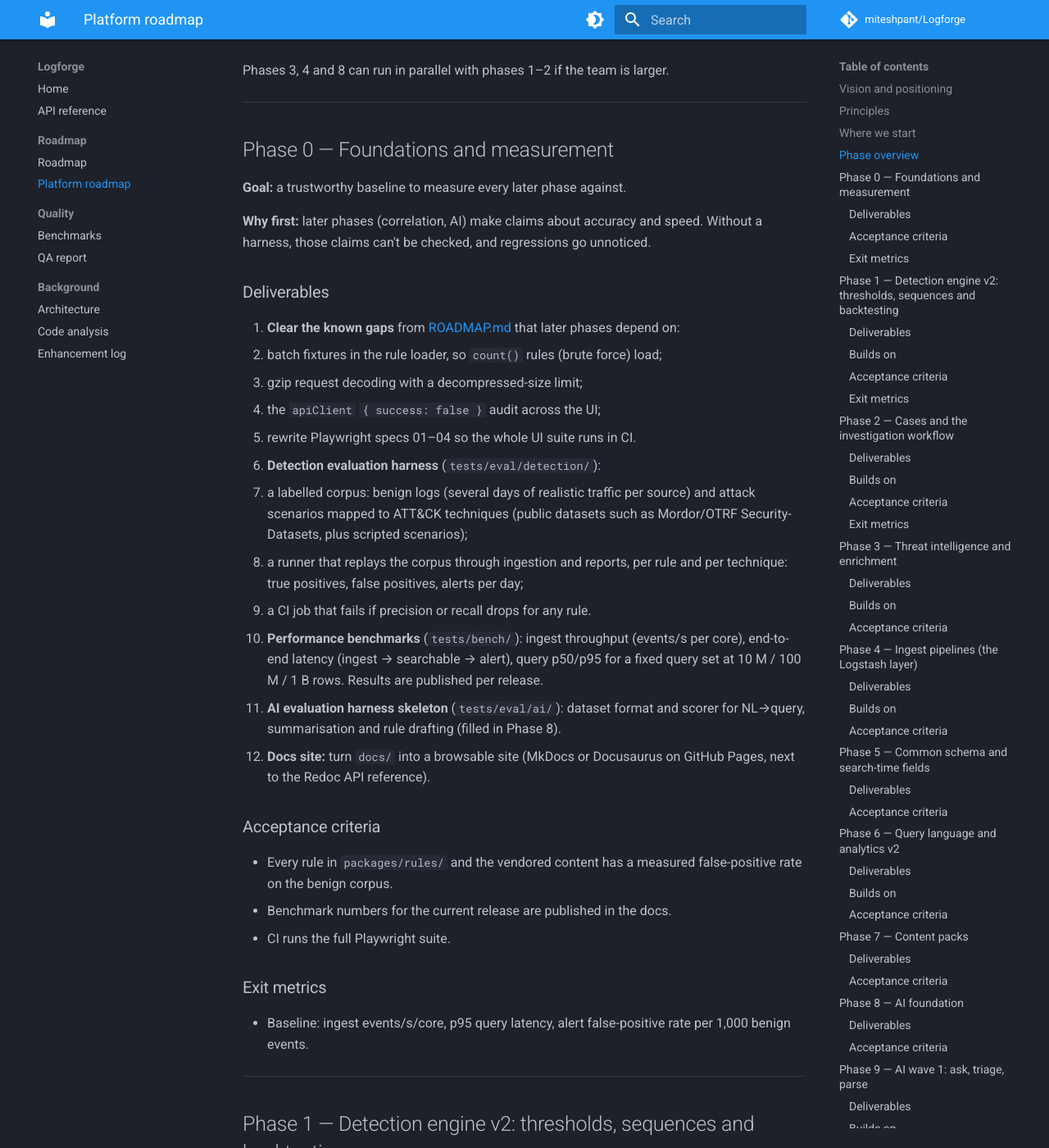
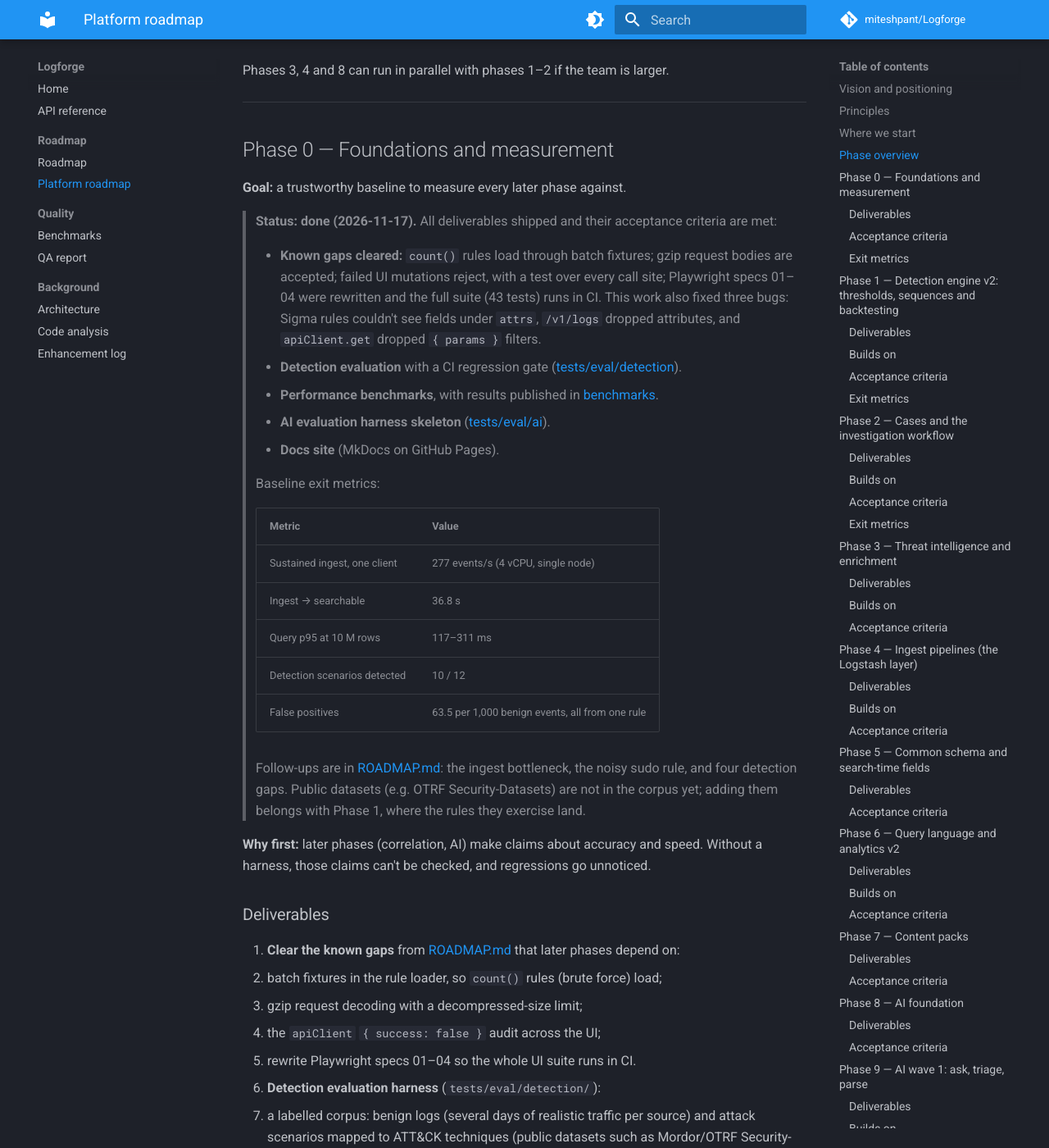
Before and after one commit to miteshpant/Logforge, an MkDocs documentation site: the page built from docs/PLATFORM_ROADMAP.md, in a window 1280 px wide and 1400 px high, scrolled down 4228 px. Shown: the whole window at 82% size. Built offline with MkDocs 1.6.1 and Material for MkDocs 9.7.7, drawn with Linux system fonts in a browser that asks for light colours; comment, search, counter and statistics services are not loaded.

Commit message:
Mark Phase 0 done in the platform roadmap
Records what Phase 0 delivered, the baseline exit metrics (ingest
277 events/s and 36.8 s to searchable; query p95 117-311 ms at 10 M
rows; 10/12 detection scenarios; 63.5 false positives per 1,000 benign
events, all from one rule) and where the follow-ups live. Also drops an
unused import in the gzip tests.

Co-Authored-By: Claude Opus 5.5 <noreply@anthropic.com>
Claude-Session: https://claude.ai/code/session_017j6Y7u5fbgghW6rbktQFja

```diff
--- a/docs/PLATFORM_ROADMAP.md
+++ b/docs/PLATFORM_ROADMAP.md
@@ -121,6 +121,38 @@ Phases 3, 4 and 8 can run in parallel with phases 1–2 if the team is larger.
 ## Phase 0 — Foundations and measurement
 
 **Goal:** a trustworthy baseline to measure every later phase against.
+
+> **Status: done (2026-11-17).** All deliverables shipped and their
+> acceptance criteria are met:
+>
+> - **Known gaps cleared:** `count()` rules load through batch fixtures;
+>   gzip request bodies are accepted; failed UI mutations reject, with a
+>   test over every call site; Playwright specs 01–04 were rewritten and the
+>   full suite (43 tests) runs in CI. This work also fixed three bugs: Sigma
+>   rules couldn't see fields under `attrs`, `/v1/logs` dropped attributes,
+>   and `apiClient.get` dropped `{ params }` filters.
+> - **Detection evaluation** with a CI regression gate
+>   ([tests/eval/detection](https://github.com/miteshpant/Logforge/tree/main/tests/eval/detection)).
+> - **Performance benchmarks**, with results published in
+>   [benchmarks](./benchmarks/README.md).
+> - **AI evaluation harness skeleton**
+>   ([tests/eval/ai](https://github.com/miteshpant/Logforge/tree/main/tests/eval/ai)).
+> - **Docs site** (MkDocs on GitHub Pages).
+>
+> Baseline exit metrics:
+>
+> | Metric | Value |
+> |---|---|
+> | Sustained ingest, one client | 277 events/s (4 vCPU, single node) |
+> | Ingest → searchable | 36.8 s |
+> | Query p95 at 10 M rows | 117–311 ms |
+> | Detection scenarios detected | 10 / 12 |
+> | False positives | 63.5 per 1,000 benign events, all from one rule |
+>
+> Follow-ups are in [ROADMAP.md](./ROADMAP.md): the ingest bottleneck, the
+> noisy sudo rule, and four detection gaps. Public datasets (e.g. OTRF
+> Security-Datasets) are not in the corpus yet; adding them belongs with
+> Phase 1, where the rules they exercise land.
 
 **Why first:** later phases (correlation, AI) make claims about accuracy and
 speed. Without a harness, those claims can't be checked, and regressions go
```
Also changed, not shown: 1 other file.
